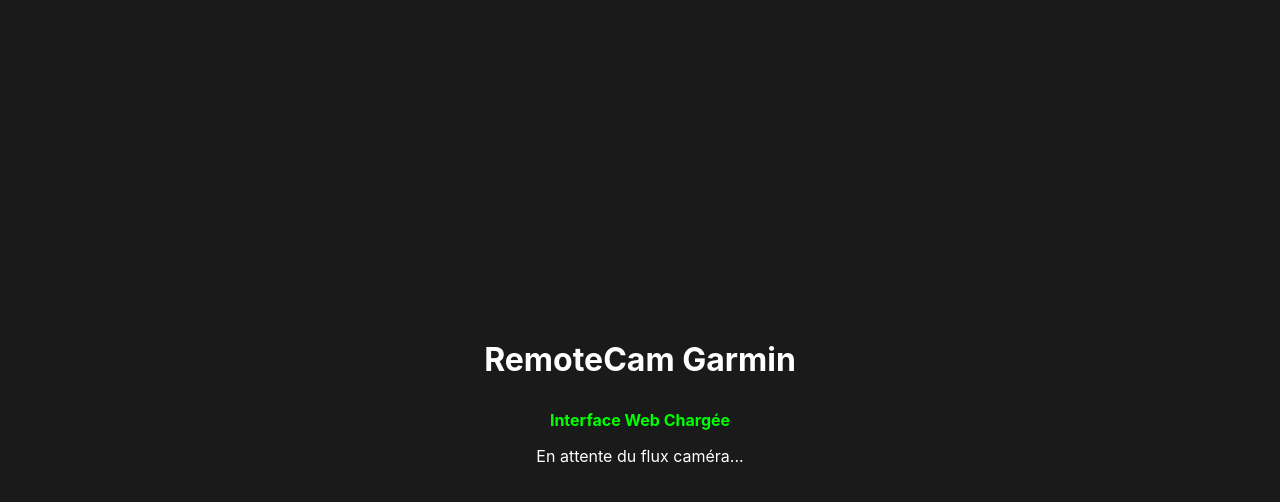
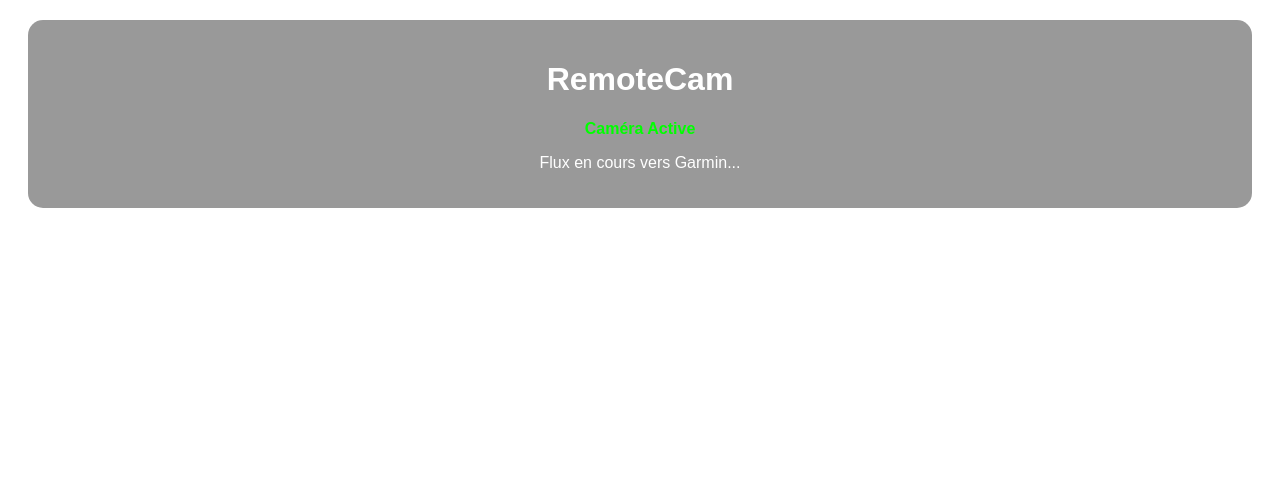
Before and after one commit to gnof-the-shark/macos, a plain HTML site: page www/index.html in a window 1280 px wide. Drawn offline with Linux system fonts and the light colour scheme.

Commit message:
Make background transparent and update UI elements

```diff
--- a/www/index.html
+++ b/www/index.html
@@ -5,23 +5,26 @@
     <meta name="viewport" content="width=device-width, initial-scale=1.0">
     <title>RemoteCam</title>
     <style>
-        body {
-            background-color: #1a1a1a;
-            color: white;
-            display: flex;
-            flex-direction: column;
-            justify-content: center;
-            align-items: center;
-            height: 100vh;
-            margin: 0;
-            font-family: -apple-system, BlinkMacSystemFont, "Segoe UI", Roboto, Helvetica, Arial, sans-serif;
-        }
-        .status { color: #00ff00; font-weight: bold; margin-top: 10px; }
+        /* On rend le fond transparent pour voir la caméra derrière */
+        body { background-color: transparent !important; color: white; text-align: center; font-family: sans-serif; }
+        .ui-layer { background: rgba(0,0,0,0.4); padding: 20px; border-radius: 15px; margin: 20px; }
+        .status { color: #00ff00; font-weight: bold; }
     </style>
 </head>
 <body>
-    <h1>RemoteCam Garmin</h1>
-    <div class="status">Interface Web Chargée</div>
-    <p>En attente du flux caméra...</p>
+    <div class="ui-layer">
+        <h1>RemoteCam</h1>
+        <div id="status" class="status">Caméra Active</div>
+        <p>Flux en cours vers Garmin...</p>
+    </div>
+
+    <script>
+        // Ce code dit à Capacitor de rendre le WebView transparent
+        // pour que la couche native (la caméra) apparaisse
+        window.addEventListener('DOMContentLoaded', () => {
+            console.log("App prête");
+            // Ici, on pourrait ajouter un appel vers un plugin
+        });
+    </script>
 </body>
 </html>
```
